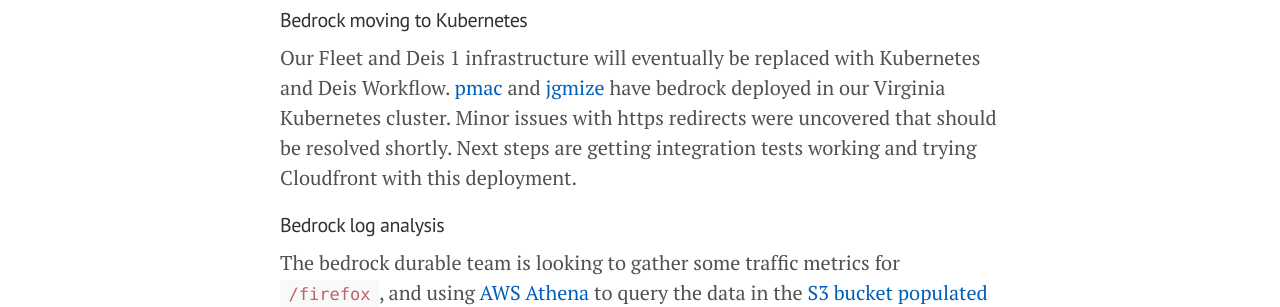
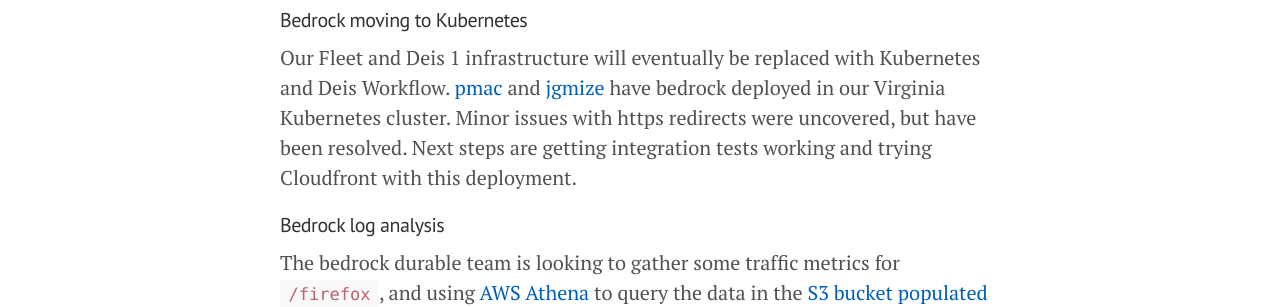
Before and after one commit to mozilla/meao, a Jekyll site: the page built from _posts/2017-05-02-sre-status.md, in a window 1280 px wide and 900 px high, scrolled down 321 px. Shown: the part 186-493 px from the top of the window. Built offline with Jekyll 4.4.1, drawn with Linux system fonts in a browser that asks for light colours.

Commit message:
update bedrock redirect issues note

```diff
--- a/_posts/2017-05-02-sre-status.md
+++ b/_posts/2017-05-02-sre-status.md
@@ -19,7 +19,7 @@ The SRE team is currently evaluating different [CDN options](https://github.com/
 
 ##### Bedrock moving to Kubernetes
 
-Our Fleet and Deis 1 infrastructure will eventually be replaced with Kubernetes and Deis Workflow. [pmac](https://github.com/pmac) and [jgmize](https://github.com/jgmize/) have bedrock deployed in our Virginia Kubernetes cluster. Minor issues with https redirects were uncovered that should be resolved shortly. Next steps are getting integration tests working and trying Cloudfront with this deployment.
+Our Fleet and Deis 1 infrastructure will eventually be replaced with Kubernetes and Deis Workflow. [pmac](https://github.com/pmac) and [jgmize](https://github.com/jgmize/) have bedrock deployed in our Virginia Kubernetes cluster. Minor issues with https redirects were uncovered, but have been resolved. Next steps are getting integration tests working and trying Cloudfront with this deployment.
 
 ##### Bedrock log analysis
 
```
